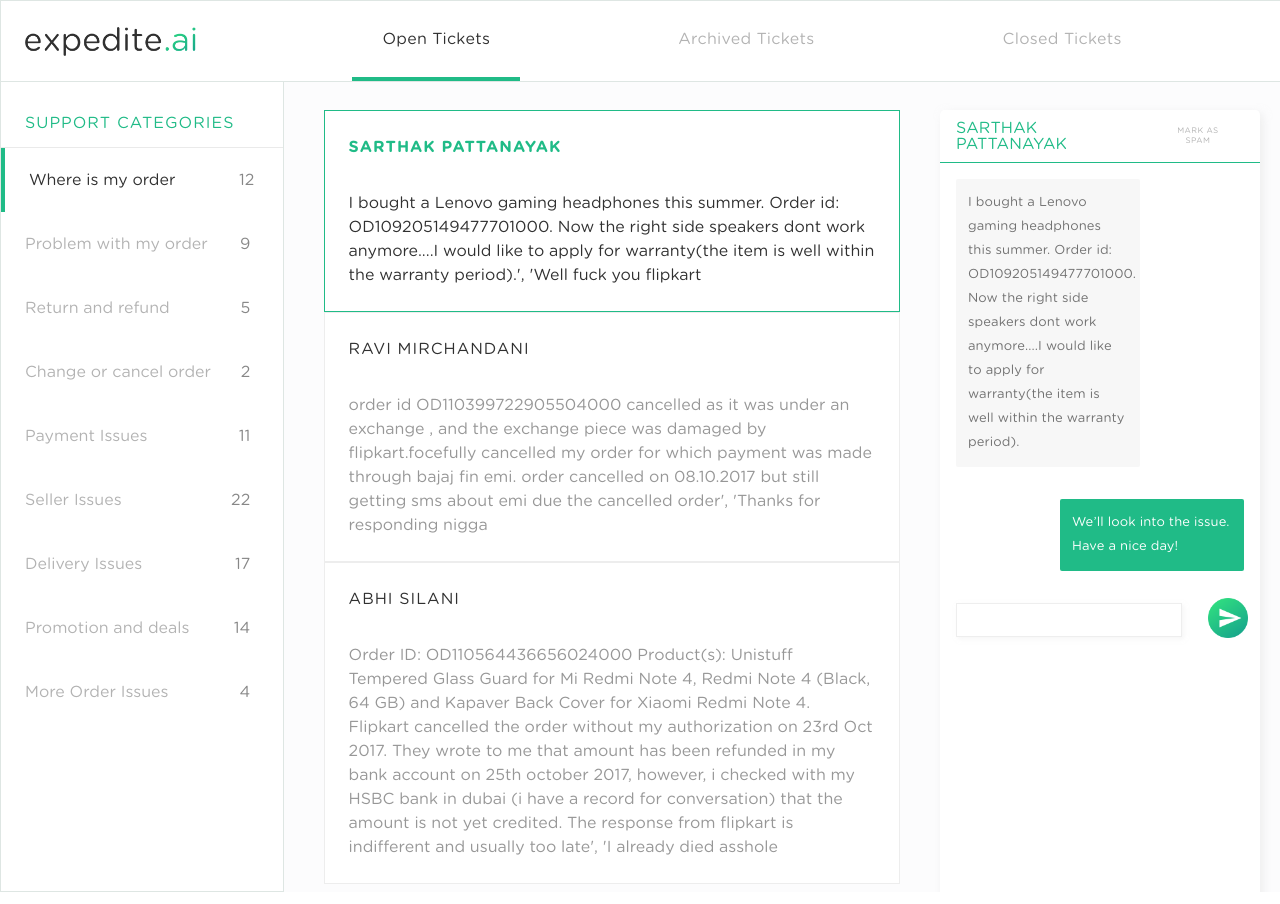
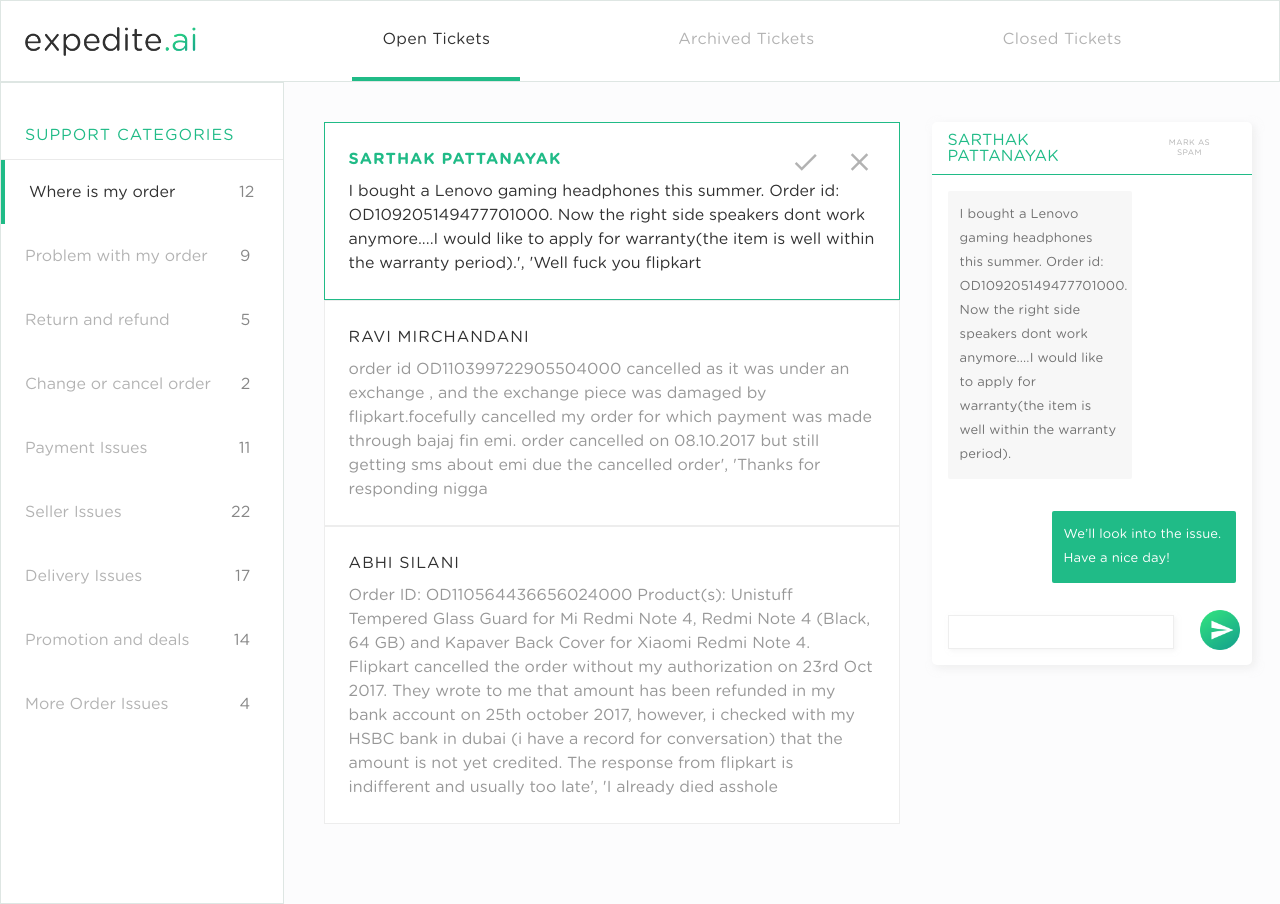
Before and after one commit to soc3/expedite.ai, a Django app: template helpdesk/templates/index.html in a window 1280 px wide. Run offline with Django 3.2, Linux system fonts and the light colour scheme; the template is opened without the code that fills it, so the values that code supplies are empty.

Commit message:
front end updated

```diff
--- a/helpdesk/templates/index.html
+++ b/helpdesk/templates/index.html
@@ -5,6 +5,8 @@
     <meta charset="utf-8">
     <meta name="viewport" content="width=device-width, initial-scale=1.0">
     <title>Expedite.ai</title>
+    <link href="https://fonts.googleapis.com/icon?family=Material+Icons"
+      rel="stylesheet">
 </head>
 
 <body>
@@ -75,15 +77,15 @@
 
             <div class="tickets">
                 <div class="ind open">
-                    <div class="name">Sarthak Pattanayak</div><br/>
+                    <div class="name">Sarthak Pattanayak<span class="actions"><i class="material-icons done">done</i><i class="material-icons close">close</i></span></div>
                     <div class="issue">I bought a Lenovo gaming headphones this summer. Order id: OD109205149477701000. Now the right side speakers dont work anymore....I would like to apply for warranty(the item is well within the warranty period).', 'Well fuck you flipkart</div>
                 </div>
                 <div class="ind">
-                    <div class="name">Ravi Mirchandani</div><br/>
+                    <div class="name">Ravi Mirchandani</div>
                     <div class="issue">order id OD110399722905504000 cancelled as it was under an exchange , and the exchange piece was damaged by flipkart.focefully cancelled my order for which payment was made through bajaj fin emi. order cancelled on 08.10.2017 but still getting sms about emi due the cancelled order', 'Thanks for responding nigga</div>
                 </div>
                 <div class="ind">
-                    <div class="name">Abhi silani</div><br/>
+                    <div class="name">Abhi silani</div>
                     <div class="issue">Order ID: OD110564436656024000 Product(s): Unistuff Tempered Glass Guard for Mi Redmi Note 4, Redmi Note 4 (Black, 64 GB) and Kapaver Back Cover for Xiaomi Redmi Note 4. Flipkart cancelled the order without my authorization on 23rd Oct 2017. They wrote to me that amount has been refunded in my bank account on 25th october 2017, however, i checked with my HSBC bank in dubai (i have a record for conversation) that the amount is not yet credited. The response from flipkart is indifferent and usually too late', 'I already died asshole</div>
                 </div>
             </div>
--- a/helpdesk/views.py
+++ b/helpdesk/views.py
@@ -7,6 +7,7 @@ from helpdesk.models import Issue, Reply, Order, ISSUE_STATUSES
 
 
 def get_issues_by_category(request):
+    return render(request, 'index.html')
     try:
         issues = Issue.objects.filter(category=request.GET['q'])
     except KeyError:
--- a/static/style.css
+++ b/static/style.css
@@ -16,10 +16,6 @@ body {
   background-color: #FCFCFD; }
 
 .nav {
-  position: fixed;
-  z-index: 9999;
-  top: 0;
-  width: 100%;
   background: #FFFFFF;
   border: 1px solid #DEE6E3; }
   .nav img {
@@ -53,7 +49,6 @@ body {
     border-bottom: 4px solid #20BB87; }
 
 .page {
-  margin-top: 70px;
   display: flex;
   flex-direction: row; }
   .page .sidebar {
@@ -118,13 +113,34 @@ body {
       .page .tickets .ind .name {
         text-transform: uppercase;
         letter-spacing: 1px; }
+        .page .tickets .ind .name span {
+          float: right; }
+          .page .tickets .ind .name span .done {
+            transition-timing-function: ease-in-out;
+            transition-duration: 0.25s;
+            transition-property: all;
+            margin-right: 24px;
+            font-size: 30px;
+            vertical-align: middle;
+            color: rgba(0, 0, 0, 0.3);
+            cursor: pointer; }
+            .page .tickets .ind .name span .done:hover {
+              color: #20BB87; }
+          .page .tickets .ind .name span .close {
+            transition-timing-function: ease-in-out;
+            transition-duration: 0.25s;
+            transition-property: all;
+            font-size: 30px;
+            vertical-align: middle;
+            color: rgba(0, 0, 0, 0.3);
+            cursor: pointer; }
+            .page .tickets .ind .name span .close:hover {
+              color: #FF3D3D; }
       .page .tickets .ind .issue, .page .tickets .ind .chatbox .reply, .page .chatbox .tickets .ind .reply {
         margin-top: 8px;
         line-height: 24px;
         color: rgba(48, 48, 48, 0.5); }
   .page .chatbox {
-    position: fixed;
-    right: 20px;
     width: 25%;
     height: 100%;
     margin-left: 32px;
--- a/static/style.scss
+++ b/static/style.scss
@@ -130,7 +130,7 @@ body {
                 font-family: 'Gotham Bold';
                 color: $brand;
             }
-            .issue{
+            .issue {
                 color: #303030!important;
             }
         }
@@ -138,6 +138,30 @@ body {
             .name {
                 text-transform: uppercase;
                 letter-spacing: 1px;
+                span {
+                    float: right;
+                    .done {
+                        @include animation;
+                        margin-right: 24px;
+                        font-size: 30px;
+                        vertical-align: middle;
+                        color: rgba(0,0,0,0.3);
+                        cursor: pointer;
+                        &:hover {
+                            color: $brand;
+                        }
+                    }
+                    .close {
+                        @include animation;
+                        font-size: 30px;
+                        vertical-align: middle;
+                        color: rgba(0,0,0,0.3);
+                        cursor: pointer;
+                        &:hover {
+                            color: #FF3D3D;
+                        }
+                    }
+                }
             }
             .issue {
                 margin-top: 8px;
```
Also changed, not shown: 1 other file.
